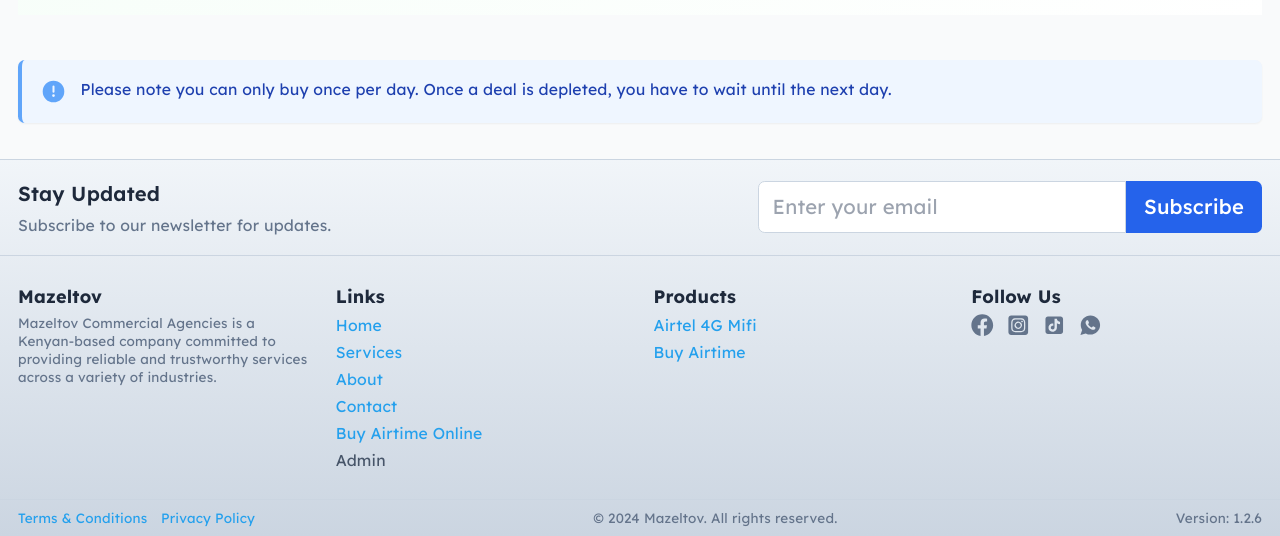
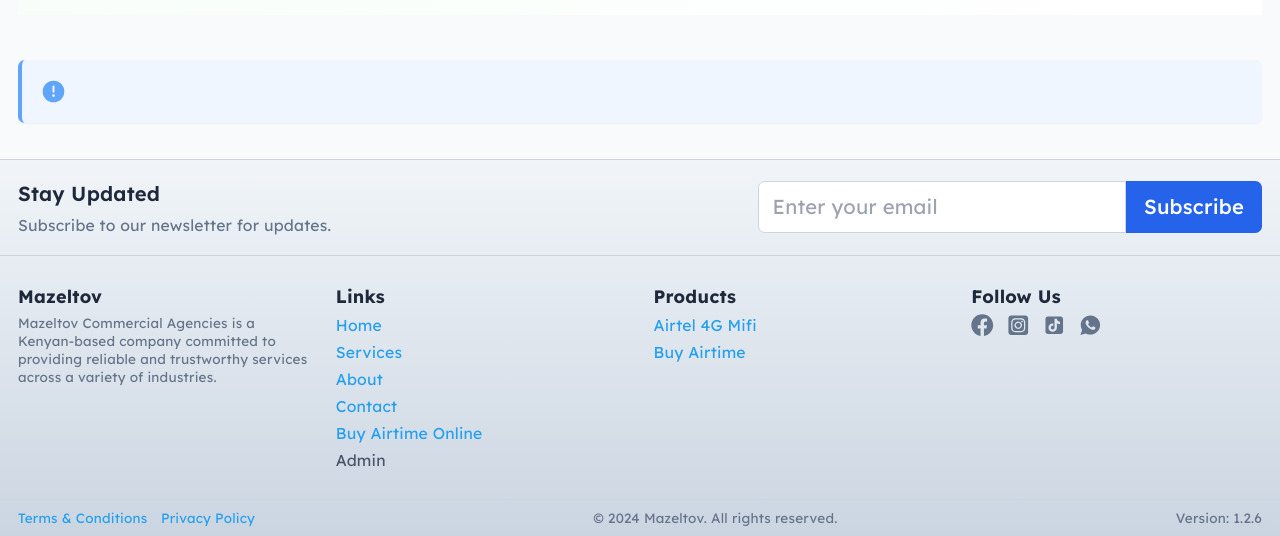
Before and after one commit to daviekaranja/mazeltovLTD, a React (Vite) app in the folder frontEnd/: page / in a window 1280 px wide. Shown: the part 1338-1874 px from the top of the page. Built offline with nearby package versions, Linux system fonts and the light colour scheme; no server answers.

Commit message:
removed notification about times you can buy bingwa offers

```diff
--- a/frontEnd/src/components/pages/DataAirtimeSales.jsx
+++ b/frontEnd/src/components/pages/DataAirtimeSales.jsx
@@ -41,10 +41,10 @@
               clipRule="evenodd"
             />
           </svg>
-          <span className="text-sm">
+          {/* <span className="text-sm">
             Please note you can only buy once per day. Once a deal is depleted,
             you have to wait until the next day.
-          </span>
+          </span> */}
         </div>
       </div>
     </div>
```
Also changed, not shown: 2 other files (tests, documents, lock files or other folders).
